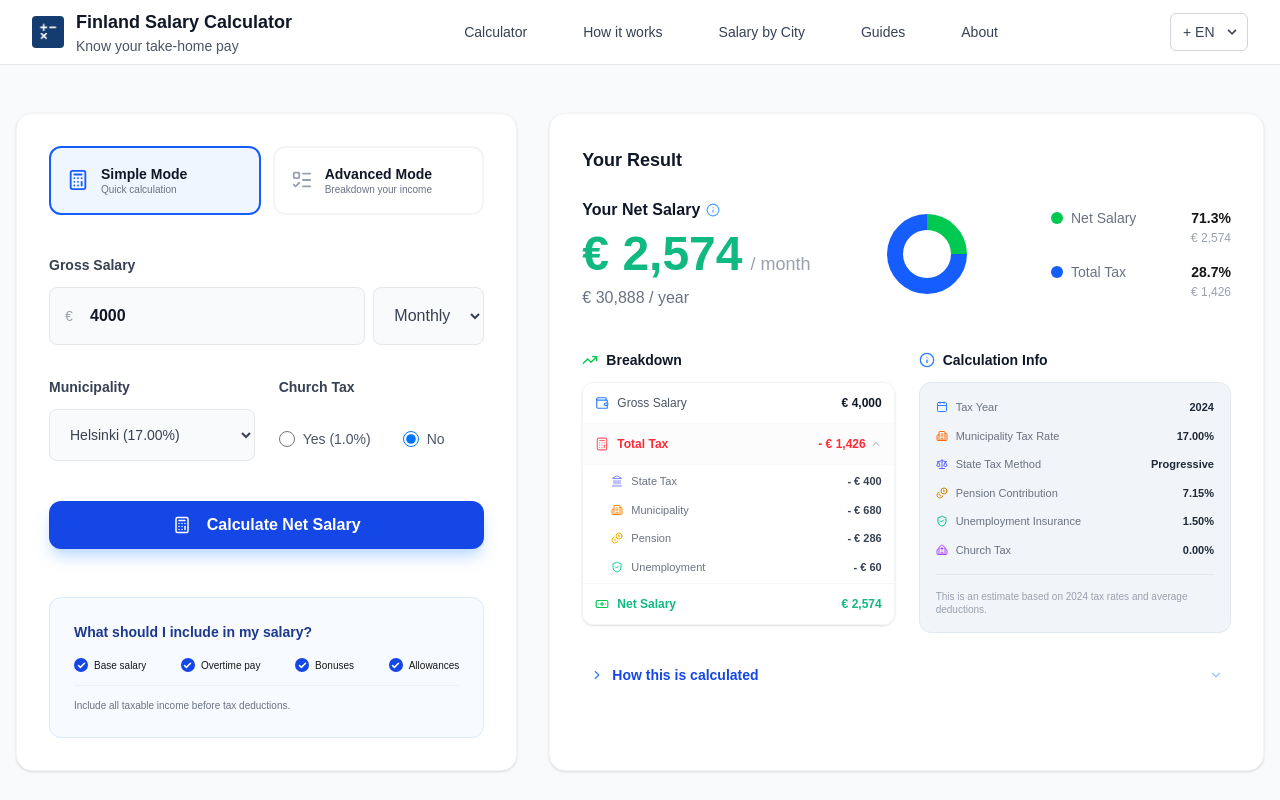
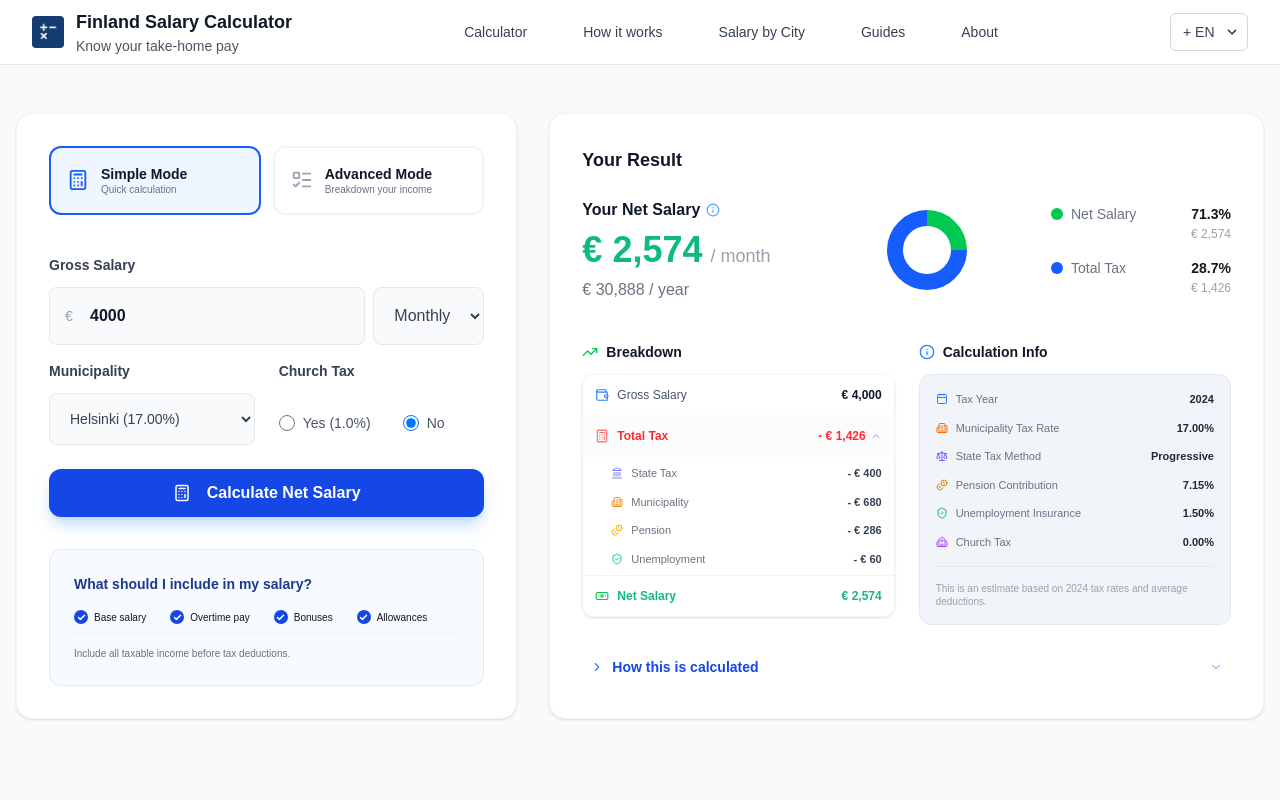
Before and after one commit to upekshapavani2003-maker/finland-salary-calculator, a Next.js app in the folder frontend/: page / in a window 1280 px wide. Shown: the top 800 px of the page. Built offline with nearby package versions, Linux system fonts and the light colour scheme.

Commit message:
Fix: Add use client directive to calculator

```diff
--- a/frontend/src/app/page.tsx
+++ b/frontend/src/app/page.tsx
@@ -1,3 +1,4 @@
+"use client";
 import SalaryCalculator from '@/components/SalaryCalculator';
 import InfoCards from '@/components/InfoCards';
 
--- a/frontend/src/components/SalaryCalculator.tsx
+++ b/frontend/src/components/SalaryCalculator.tsx
@@ -54,7 +54,7 @@ export default function SalaryCalculator() {
         <div className="grid grid-cols-1 lg:grid-cols-12 gap-8 items-stretch">
 
           {/* LEFT COLUMN: INPUTS - Added h-full and flex column to match heights */}
-          <div className="lg:col-span-5 bg-white rounded-2xl shadow-sm border border-gray-100 p-8 flex flex-col justify-between">
+          <div className="lg:col-span-5 bg-white rounded-2xl shadow-sm border border-gray-100 p-8 flex flex-col justify-start">
             <div>
               <div className="flex gap-3 mb-10">
                 <button
@@ -80,7 +80,7 @@ export default function SalaryCalculator() {
                 </button>
               </div>
 
-              <div className="space-y-8">
+              <div className="space-y-4">
                 <div>
                   <label className="block text-sm font-bold text-gray-700 mb-3">Gross Salary</label>
                   <div className="flex gap-2">
@@ -138,9 +138,9 @@ export default function SalaryCalculator() {
             </div>
 
             {/* Helper box now pushes to bottom with extra padding */}
-            <div className="bg-blue-50/50 rounded-xl p-6 border border-blue-100 mt-12">
+            <div className="bg-blue-50/50 rounded-xl p-6 border border-blue-100 mt-8">
               <p className="text-blue-900 font-bold text-sm mb-4">What should I include in my salary?</p>
-              <div className="flex flex-row justify-between items-center gap-1 mb-3 overflow-x-auto no-scrollbar">
+              <div className="flex flex-row justify-start items-center gap-6 mb-2 overflow-x-auto no-scrollbar">
                 {['Base salary', 'Overtime pay', 'Bonuses', 'Allowances'].map(item => (
                   <div key={item} className="flex items-center gap-1.5 text-[10px] text-black-800 font-medium whitespace-nowrap">
                     <div className="w-3.5 h-3.5 rounded-full bg-blue-700 flex items-center justify-center text-white flex-shrink-0">
@@ -166,7 +166,7 @@ export default function SalaryCalculator() {
                   Your Net Salary
                   <Info size={14} className="text-blue-400" />
                 </div>
-                <div className="text-5xl font-black text-[#10B981] my-2">
+                <div className="text-4xl font-black text-[#10B981] my-2">
                   €{"\u00A0"}{netSalary.toLocaleString(undefined, {maximumFractionDigits: 0})}
                   <span className="text-lg font-medium text-gray-400 ml-2">/ month</span>
                 </div>
```
